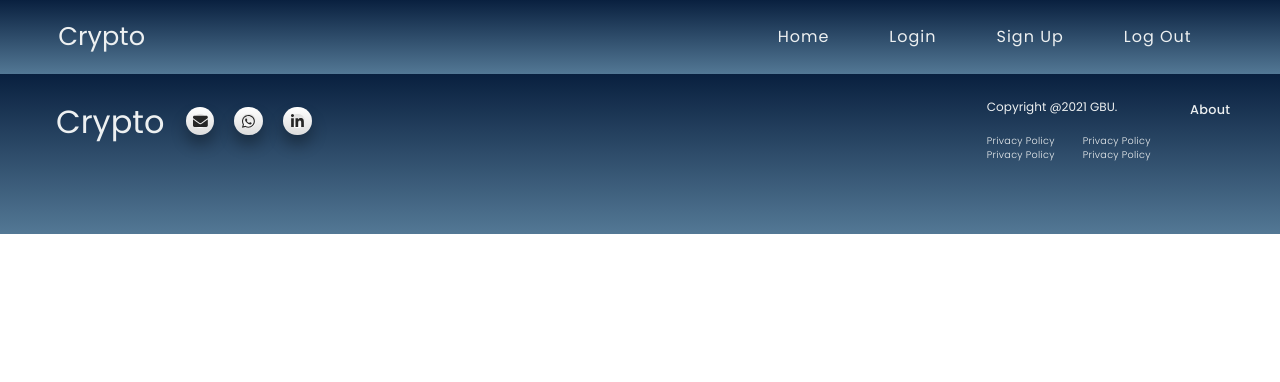
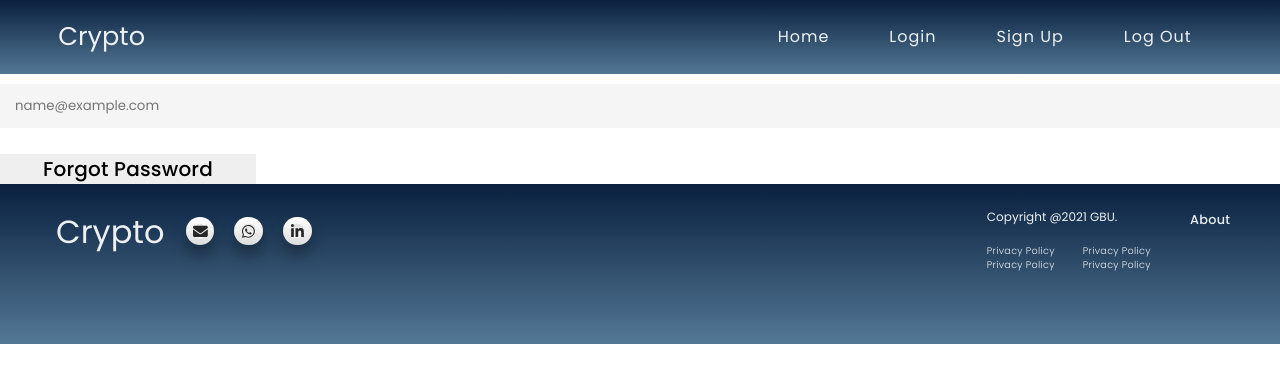
Before and after one commit to SanskritiKhatiyan/crypto-app, a React (Create React App) app in the folder frontend/: page /forgotpassword in a window 1280 px wide. Shown: the top 382 px of the page. Built offline with nearby package versions, Linux system fonts and the light colour scheme.

Commit message:
Implemented ForgotPassword functionality for frontend.

```diff
--- a/frontend/src/App.js
+++ b/frontend/src/App.js
@@ -19,7 +19,7 @@ import Watchlist from "./components/Watchlist/Watchlist";
 import CoinData from "./components/Coins/CoinData";
 import CoinFront from "./components/Coins/CoinFront";
 import Footer from "./components/Footer/Footer";
-import Logout from "./components/Logout/Logout";
+import ForgotPassword from "./components/ForgotPassword/ForgotPassword";
 
 function App() {
   return (
@@ -64,10 +64,9 @@ function App() {
         <Mainbar />
         <Watchlist />
       </Route>
-      {/* <Route path="/logout">
-        <Mainbar />
-        <Logout />
-      </Route> */}
+      <Route path="/forgotpassword">
+        <ForgotPassword />
+      </Route>
       <Footer />
     </div>
   );
--- /dev/null
+++ b/frontend/src/components/ForgotPassword/ForgotPassword.css
@@ -0,0 +1,12 @@
+.forgot_form {
+  width: 30vw;
+  margin-left: 35vw;
+  margin-top: 2vh;
+  margin-bottom: 2vh;
+}
+.forgotpass {
+  width: 20vw;
+  color: black;
+  margin-top: 2vh;
+  margin-left: 0vw;
+}
--- /dev/null
+++ b/frontend/src/components/ForgotPassword/ForgotPassword.js
@@ -0,0 +1,48 @@
+import React, { useState } from "react";
+import "./ForgotPassword.css";
+import { useHistory } from "react-router-dom";
+
+const ForgotPassword = () => {
+  const history = useHistory();
+  const [email, setEmail] = useState("");
+
+  const forgotPassword = async (e) => {
+    e.preventDefault();
+
+    const response = await fetch("/forgotPassword", {
+      method: "POST",
+      headers: {
+        "Content-Type": "application/json",
+      },
+      body: JSON.stringify({
+        email,
+      }),
+    });
+
+    const data = response.json();
+
+    if (response.status === 404) {
+      window.alert("There is no user with this email address ☹☹");
+    } else {
+      window.alert("Recovery Token Sent 🔥🔥");
+      history.push("/signin");
+    }
+  };
+
+  return (
+    <div>
+      <input
+        type="email"
+        value={email}
+        placeholder="name@example.com"
+        onChange={(e) => setEmail(e.target.value)}
+      />
+
+      <button type="button" className="forgotpass" onClick={forgotPassword}>
+        Forgot Password
+      </button>
+    </div>
+  );
+};
+
+export default ForgotPassword;
--- a/frontend/src/components/Navbar/Navbar.js
+++ b/frontend/src/components/Navbar/Navbar.js
@@ -1,21 +1,8 @@
 import React, { useState } from "react";
-import { FontAwesomeIcon } from '@fortawesome/react-fontawesome'
+import { FontAwesomeIcon } from "@fortawesome/react-fontawesome";
 import { NavLink } from "react-router-dom";
 import "./Navbar.css";
-import { faBars, faTimes } from '@fortawesome/free-solid-svg-icons';
-
-
-// const response = await fetch("/sign-in", {
-//   method: "POST",
-//   headers: {
-//     "Content-Type": "application/json",
-//   },
-//   body: JSON.stringify({
-
-//   }),
-// });
-
-// const data = response.json();
+import { faBars, faTimes } from "@fortawesome/free-solid-svg-icons";
 
 function NavBar() {
   const [click, setClick] = useState(false);
@@ -30,74 +17,48 @@ function NavBar() {
       },
     });
   };
-  // const NavMenuItems = [
-  //   // {
-  //   //   id:"4",
-  //   //   url:"#",
-  //   //   menu: data.name,
-  //   //   cname:"nav-icon"
-  //   // },
-  //   {
-  //     id:"1",
-  //     url:"/",
-  //     menu:"Home",
-  //     cname:"nav-icon"
-  //   },
-  //   {
-  //     id: "2",
-  //     url: "/Signin",
-  //     menu: "Login",
-  //     cname: "nav-icon",
-  //   },
 
-  //   {
-  //     id: "3",
-  //     url: "/Signup",
-  //     menu: "Sign Up",
-  //     cname: "nav-icon",
-  //   }
-  // ];
+  return (
+    <nav className="navbar">
+      <div className="nav-logo">
+        <NavLink to="/" className="nlogo">
+          Crypto
+        </NavLink>{" "}
+      </div>
 
-  // const handleClick = () => setClick(!click);
-  return (
-
-      <nav className="navbar">
-        <div className="nav-logo"><NavLink to="/" className="nlogo" >
-            Crypto
-          </NavLink> </div>
-
-           <ul className={click ? "nav-link-button": "nav-links"}
-          onClick={()=>setClick(false)} >
-
-          {/* {NavMenuItems.map(({ id, url, cname, menu }) => (
-
+      <ul
+        className={click ? "nav-link-button" : "nav-links"}
+        onClick={() => setClick(false)}
+      >
         <li className="nav-items">
-                 <NavLink  exact to={url} key={id} className={cname}   >{menu}</NavLink>
-            </li>
-          ))}*/}
-           <li className="nav-items">
-                 <NavLink  exact to="/" key="1" className= "nav-icon"  >Home</NavLink>
+          <NavLink exact to="/" key="1" className="nav-icon">
+            Home
+          </NavLink>
         </li>
         <li className="nav-items">
-                 <NavLink  exact to="/Signin" key="2" className= "nav-icon"  >Login</NavLink>
+          <NavLink exact to="/Signin" key="2" className="nav-icon">
+            Login
+          </NavLink>
         </li>
         <li className="nav-items">
-                 <NavLink  exact to="/Signup" key="3" className= "nav-icon"  >Sign Up</NavLink>
+          <NavLink exact to="/Signup" key="3" className="nav-icon">
+            Sign Up
+          </NavLink>
         </li>
-            <li className="nav-items" >
-                 < a className= "nav-icon" href="" onClick={logoutUser}>Log Out</a>
+        <li className="nav-items">
+          <a className="nav-icon" href="" onClick={logoutUser}>
+            Log Out
+          </a>
         </li>
-
       </ul>
 
-
-
-     <FontAwesomeIcon  className="hamburger-menu" onClick={() =>setClick(!click)}
-             icon={click ? faTimes : faBars}/>
-
+      <FontAwesomeIcon
+        className="hamburger-menu"
+        onClick={() => setClick(!click)}
+        icon={click ? faTimes : faBars}
+      />
     </nav>
-
   );
-};
+}
 
 export default NavBar;
--- a/frontend/src/components/Signin/Signin.js
+++ b/frontend/src/components/Signin/Signin.js
@@ -1,7 +1,7 @@
 import React, { useState } from "react";
 import "./Signin.css";
 import LoginImage from "../../assets/Signin.svg";
-import { useHistory } from "react-router-dom";
+import { useHistory, NavLink } from "react-router-dom";
 
 const Signin = () => {
   const history = useHistory();
@@ -58,9 +58,9 @@ const Signin = () => {
               onChange={(e) => setPassword(e.target.value)}
               placeholder="Password"
             />
-            <a href="#" className="pass_forget">
+            <NavLink to="/forgotPassword" className="pass_forget">
               Forgot your password?
-            </a>
+            </NavLink>
             <button id="signin" onClick={loginUser}>
               Sign In
             </button>
```
Also changed, not shown: frontend/src/components/Logout/Logout.js (deleted, +0 -33 lines), 2 other files (tests, documents, lock files or other folders). Lines whose indentation alone changed are shown as unchanged.
